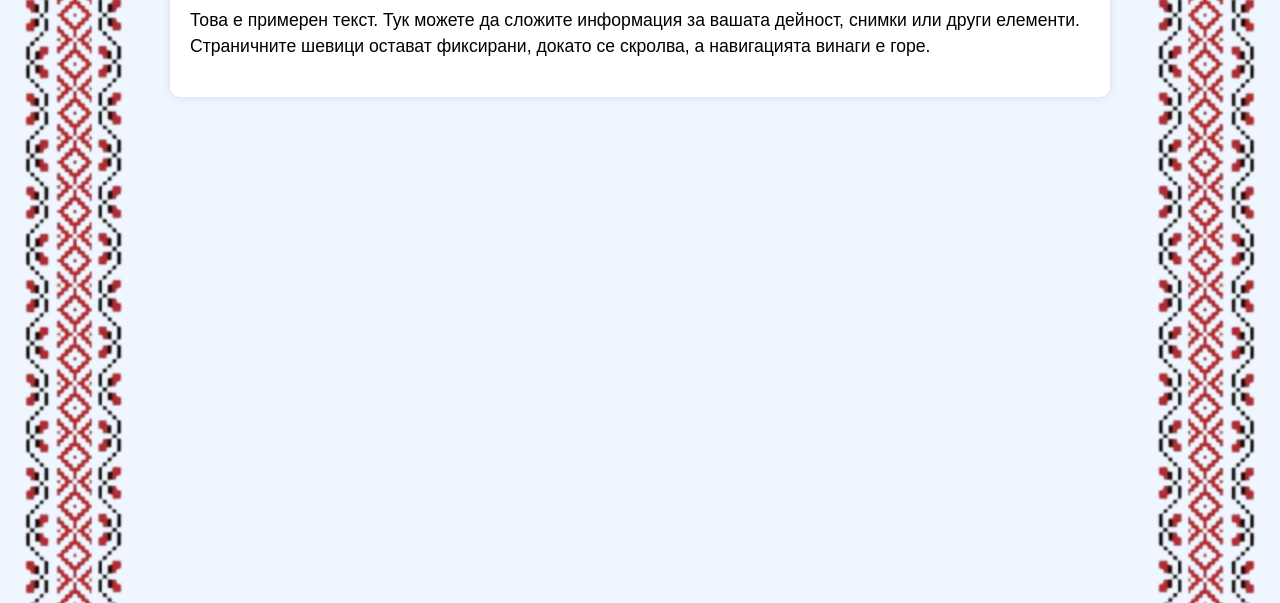
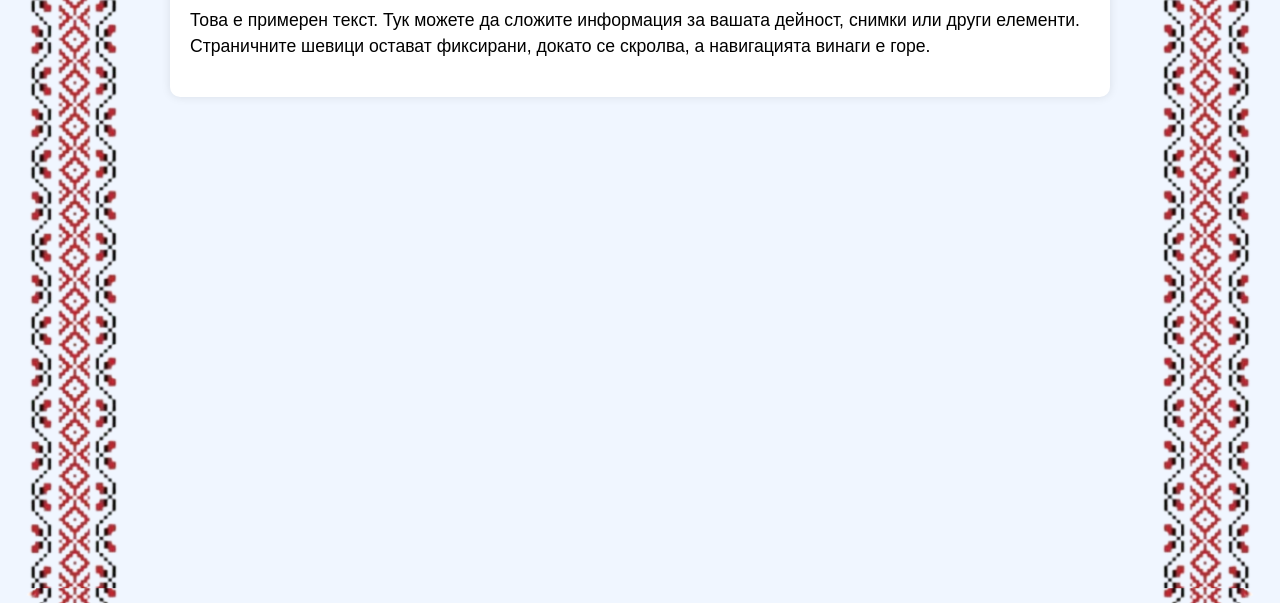
Before and after one commit to presko213/megdana_12, a plain HTML site: page classes.html in a window 1280 px wide. Shown: the part 197-800 px from the top of the page. Drawn offline with Linux system fonts and the light colour scheme.

Commit message:
Update classes.html

```diff
--- a/classes.html
+++ b/classes.html
@@ -61,7 +61,7 @@
     background-image: url('12.png');
     background-repeat: repeat-y;
     background-position: center;
-    background-size: 450px auto;
+    background-size: 400px auto;
     position: fixed;
     top: 60px;
     bottom: 0;
@@ -75,7 +75,7 @@
     background-image: url('12.png');
     background-repeat: repeat-y;
     background-position: center;
-    background-size: 450px auto;
+    background-size: 400px auto;
     position: fixed;
     top: 60px;
     bottom: 0;
```
